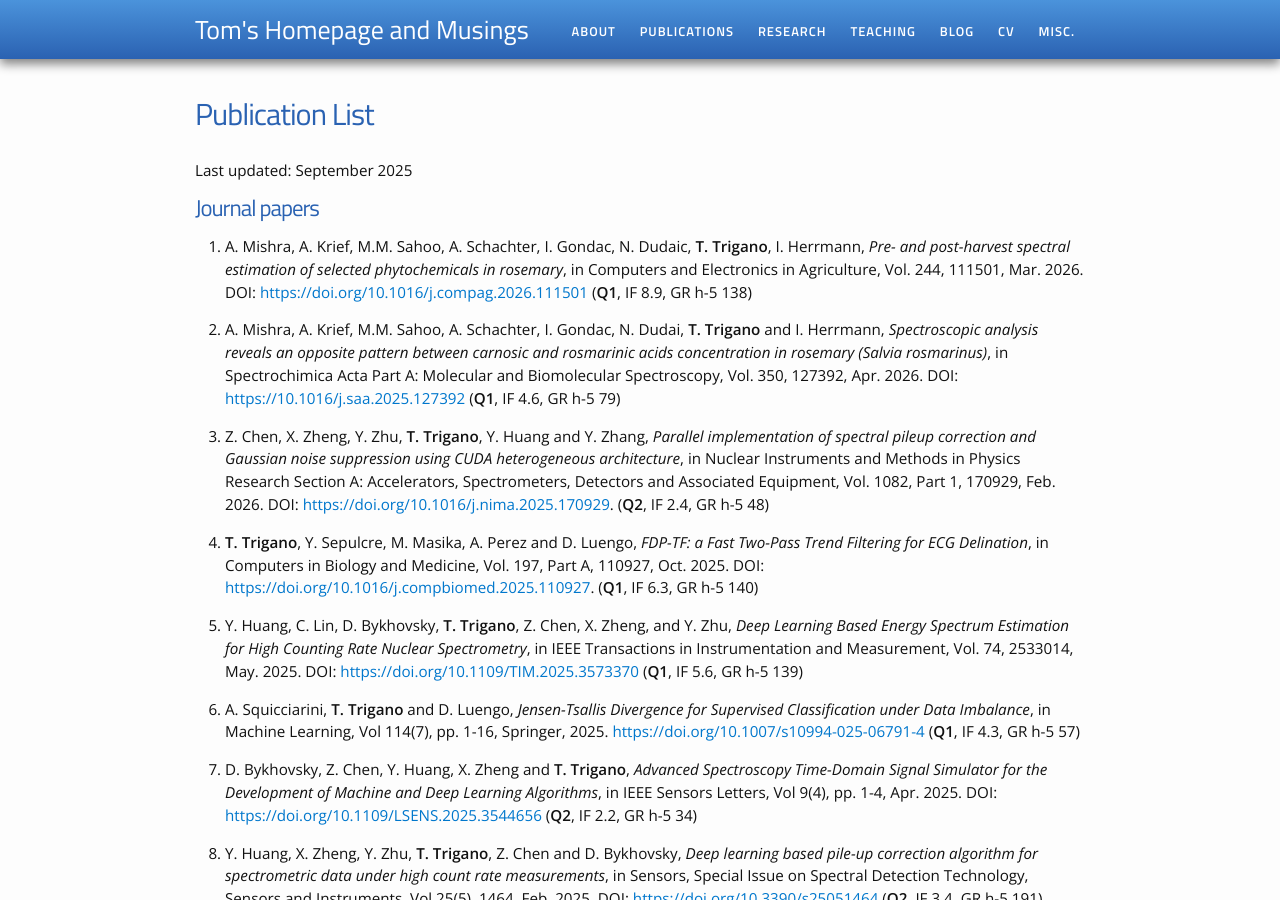
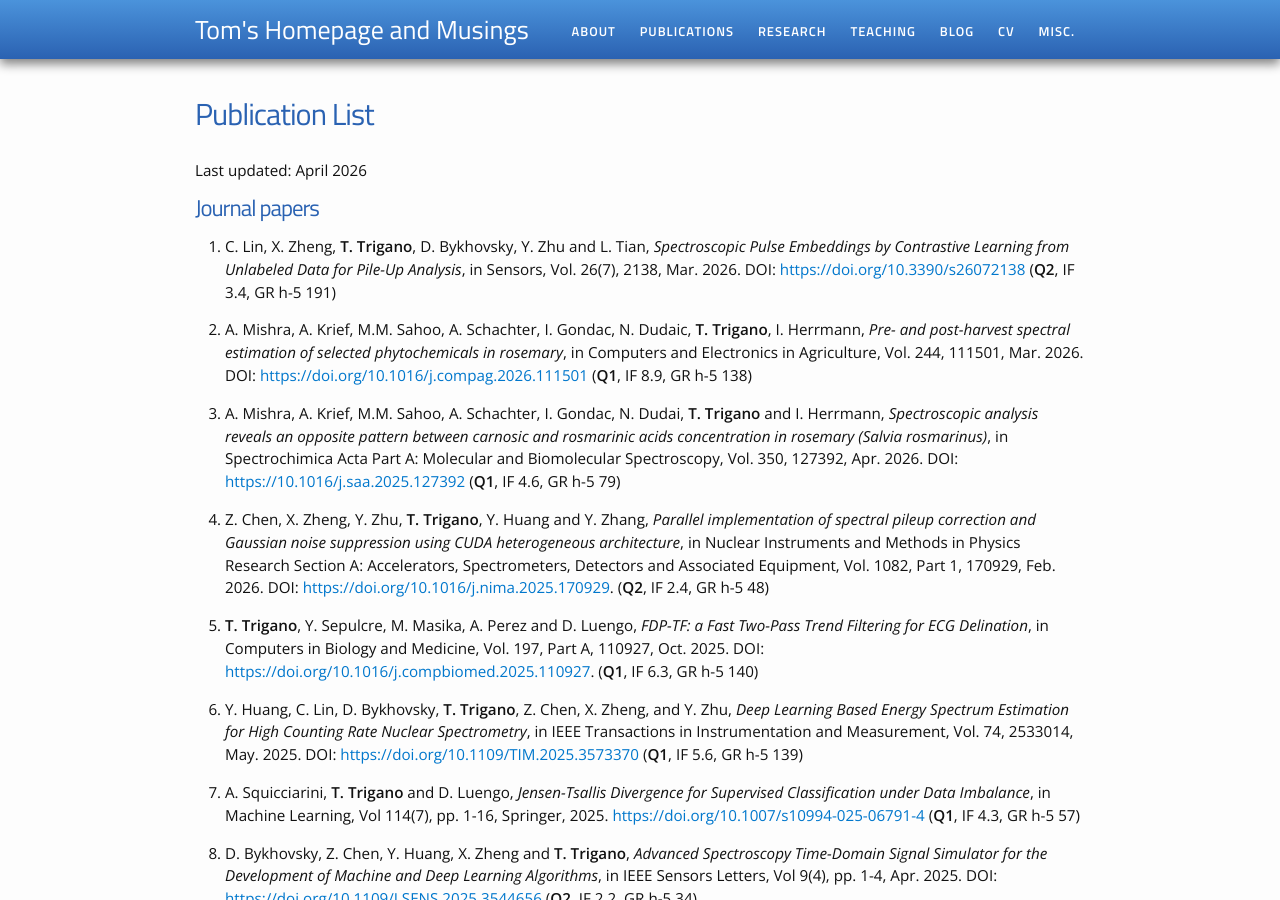
Before and after one commit to TomTrigano/my-webpage, a Jekyll site: the page built from publications.md, in a window 1280 px wide and 900 px high. Built offline with Jekyll 4.4.1, drawn with Linux system fonts in a browser that asks for light colours.

Commit message:
Update publications.md

```diff
--- a/publications.md
+++ b/publications.md
@@ -4,9 +4,12 @@ permalink: /publications/
 title: Publication List
 ---
 
-Last updated: September 2025
+Last updated: April 2026
 
 # Journal papers
+
+1. C. Lin, X. Zheng, **T. Trigano**, D. Bykhovsky, Y. Zhu and L. Tian, *Spectroscopic Pulse Embeddings by Contrastive Learning from Unlabeled Data for Pile-Up Analysis*, in Sensors, Vol. 26(7), 2138, Mar. 2026. DOI: <https://doi.org/10.3390/s26072138> (**Q2**, IF 3.4, GR h-5 191)
+
 1. A. Mishra, A. Krief, M.M. Sahoo, A. Schachter, I. Gondac, N. Dudaic, **T. Trigano**, I. Herrmann, *Pre- and post-harvest spectral estimation of selected phytochemicals in rosemary*, in Computers and Electronics in Agriculture, Vol. 244, 111501, Mar. 2026. DOI: <https://doi.org/10.1016/j.compag.2026.111501> (**Q1**, IF 8.9, GR h-5 138)
 
 1. A. Mishra, A. Krief, M.M. Sahoo, A. Schachter, I. Gondac, N. Dudai, **T. Trigano** and I. Herrmann, *Spectroscopic analysis reveals an opposite pattern between carnosic and rosmarinic acids concentration in rosemary (Salvia rosmarinus)*, in Spectrochimica Acta Part A: Molecular and Biomolecular Spectroscopy, Vol. 350, 127392, Apr. 2026. DOI: <https://10.1016/j.saa.2025.127392>  (**Q1**, IF 4.6, GR h-5 79)
```
